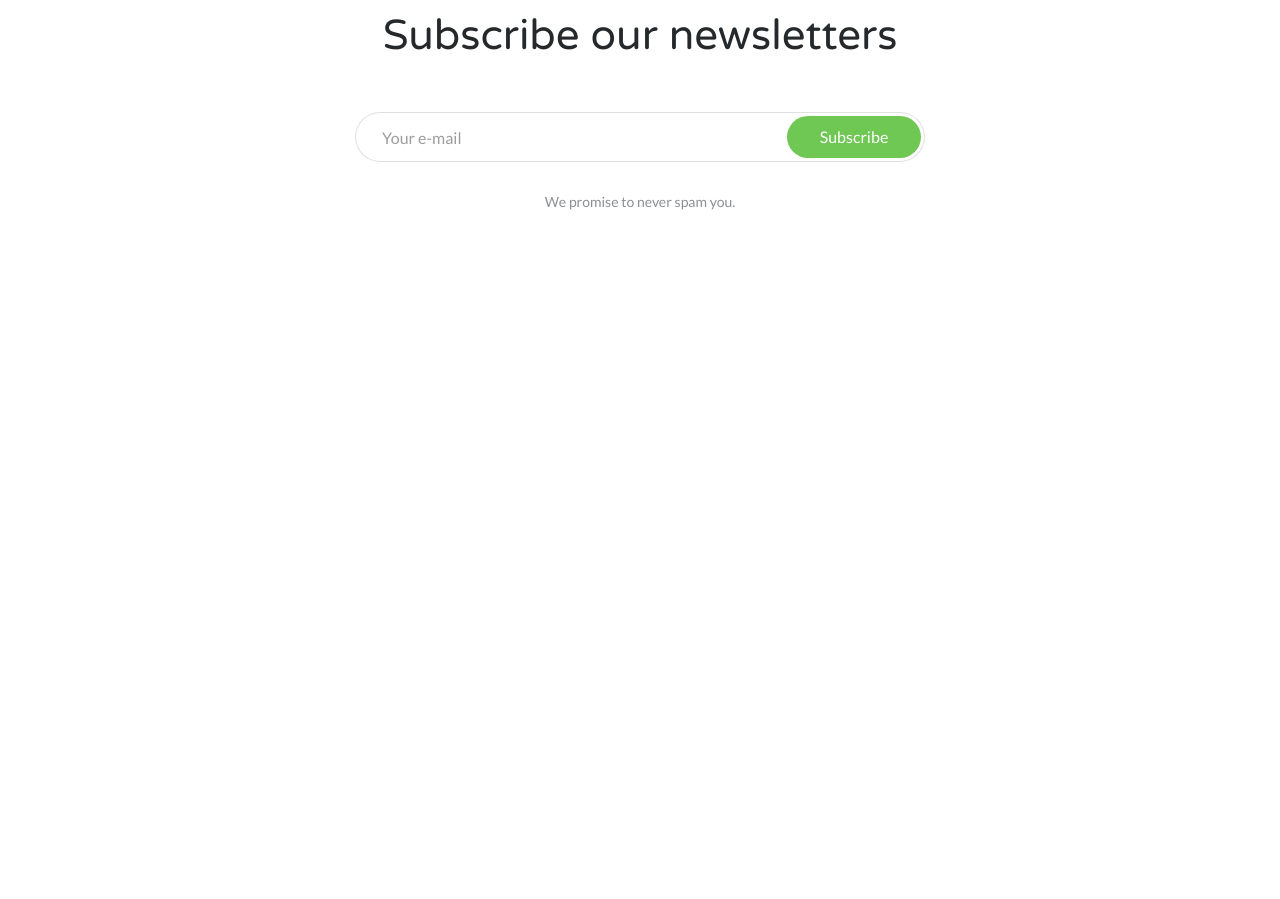
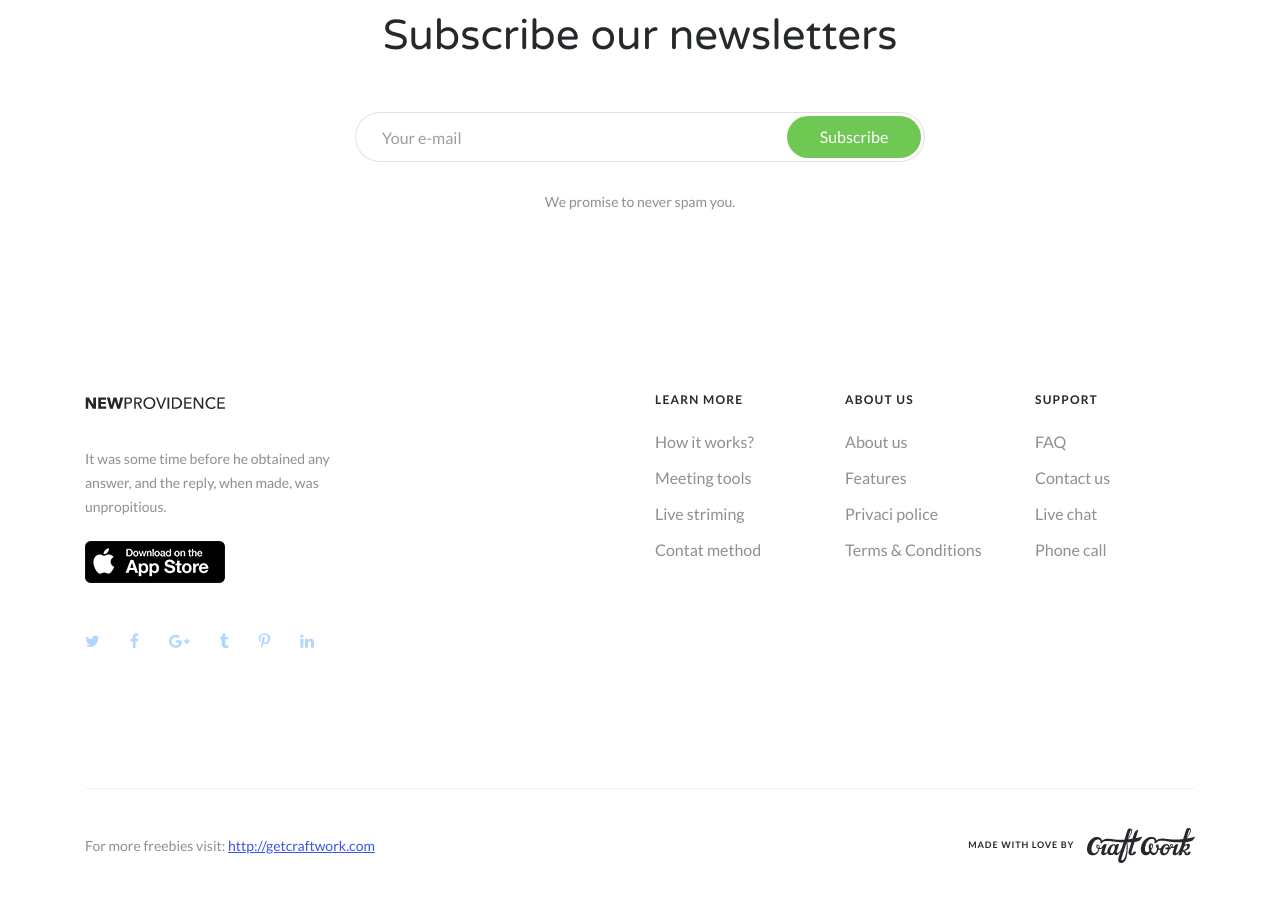
Before and after one commit to Slepko13/JSR-Team-work-1, a website: page index.html in a window 1280 px wide. Shown: the part 979-1878 px from the top of the page. Before the commit the page ends 1279 px from the top, so only its background shows below. Drawn offline with Linux system fonts and the light colour scheme.

Commit message:
footer added

```diff
--- a/index.html
+++ b/index.html
@@ -84,6 +84,65 @@
             </div>
         </div>
     </section>
+    <footer class="footer">
+        <div class="container">
+            <div class="row">
+                <div class="col-lg-6">
+                    <div class="logo">
+                        <img src="./images/footer/NewProvidence.png" alt="logo">
+                    </div>
+                    <div class="description">It was some time before he obtained any answer, and the reply, when made,
+                        was unpropitious.</div>
+                    <div class="apple__store"><img src="./images/footer/Download.png" alt="apple__logo"></div>
+                    <div class="socials">
+                        <div class="item"><a href="#"><i class="fa fa-twitter"></i></a></div>
+                        <div class="item"><a href="#"><i class="fa fa-facebook"></i></a></div>
+                        <div class="item"><a href="#"><i class="fa fa-google-plus"></i></a></div>
+                        <div class="item"><a href="#"><i class="fa fa-tumblr"></i></a></div>
+                        <div class="item"><a href="#"><i class="fa fa-pinterest-p"></i></a></div>
+                        <div class="item"><a href="#"><i class="fa fa-linkedin"></i></a></div>
+                    </div>
+                </div>
+                <div class="col-12 col-sm-4 col-md-4 col-lg-2 ">
+                    <div class="title">
+                        Learn More
+                    </div>
+                    <div class="item">How it works?</div>
+                    <div class="item">Meeting tools</div>
+                    <div class="item">Live striming</div>
+                    <div class="item">Contat method</div>
+
+                </div>
+                <div class="col-12 col-sm-4 col-md-4 col-lg-2">
+                    <div class="title">
+                        About us
+                    </div>
+                    <div class="item">About us</div>
+                    <div class="item">Features</div>
+                    <div class="item">Privaci police</div>
+                    <div class="item">Terms & Conditions</div>
+                </div>
+                <div class="col-12 col-sm-4 col-md-4 col-lg-2 ">
+                    <div class="title">
+                        Support
+                    </div>
+                    <div class="item">FAQ</div>
+                    <div class="item">Contact us</div>
+                    <div class="item">Live chat</div>
+                    <div class="item">Phone call</div>
+                </div>
+            </div>
+        </div>
+        <div class="container">
+            <div class="bottom">
+                <div class="bottom__left">For more freebies visit:
+                    <a class="bottom__link" href="http://getcraftwork.com" target="blank">http://getcraftwork.com</a>
+                </div>
+                <div class="bottom__right">Made with Love by <img src="./images/footer/craft__work.png"
+                        alt="craft__logo" class="bottom__logo"></div>
+            </div>
+        </div>
+    </footer>
 
     <script src="js/mykola.js"></script>
 </body>
--- /dev/null
+++ b/sass/_footer.scss
@@ -0,0 +1,83 @@
+.footer {
+    padding-top: 89px;
+    .description {
+        @media screen and (min-width: 992px) {
+            width: 50%;
+        }
+        height: 62px;
+        color: #8c8f94;
+        font-family: Lato;
+        font-size: 14px;
+        font-weight: 400;
+        line-height: 24px;
+        margin-top: 34px;
+        margin-bottom: 32px;
+    }
+
+    .socials {
+        display: flex;
+        .item {
+            text-decoration: none;
+            margin-top: 40px;
+            opacity: 0.3;
+            color: rgba(38, 39, 45, 0.3);
+            margin-right: 30px;
+        }
+    }
+    .title {
+        @media screen and (max-width: 991px) {
+            margin-top: 40px;
+        }
+        height: 10px;
+        color: #26272d;
+        font-family: Lato;
+        font-size: 12px;
+        font-weight: 700;
+        line-height: 22px;
+        text-transform: uppercase;
+        letter-spacing: 1.2px;
+        margin-bottom: 25px;
+    }
+    .item {
+        color: #8c8f94;
+        font-family: Lato;
+        font-size: 16px;
+        font-weight: 400;
+        line-height: 36px;
+    }
+    .bottom {
+        @media screen and (max-width: 767px) {
+            flex-direction: column;
+            align-items: flex-start;
+            margin-top: 50px;
+        }
+        margin-top: 129px;
+        display: flex;
+        justify-content: space-between;
+        align-items: center;
+        border-top: 1px solid rgba(38, 41, 44, 0.05);
+        padding-top: 39px;
+        padding-bottom: 36px;
+        .bottom__left {
+            font-family: Lato;
+            font-size: 14px;
+            font-weight: 400;
+            color: #8c8f94;
+            .bottom__link {
+                text-decoration: underline;
+                color: #3b55e6;
+            }
+        }
+        .bottom__right {
+            color: #26272d;
+            font-family: Lato;
+            font-size: 9px;
+            font-weight: 700;
+            text-transform: uppercase;
+            letter-spacing: 0.9px;
+            .bottom__logo {
+                margin-left: 10px;
+            }
+        }
+    }
+}
--- a/sass/mykola.scss
+++ b/sass/mykola.scss
@@ -1,2 +1,3 @@
 @import "choose";
 @import "subscribe";
+@import "footer";
```
Also changed, not shown: css/mykola.css, images/footer/Download.png (added), images/footer/NewProvidence.png (added), images/footer/craft__work.png (added).
